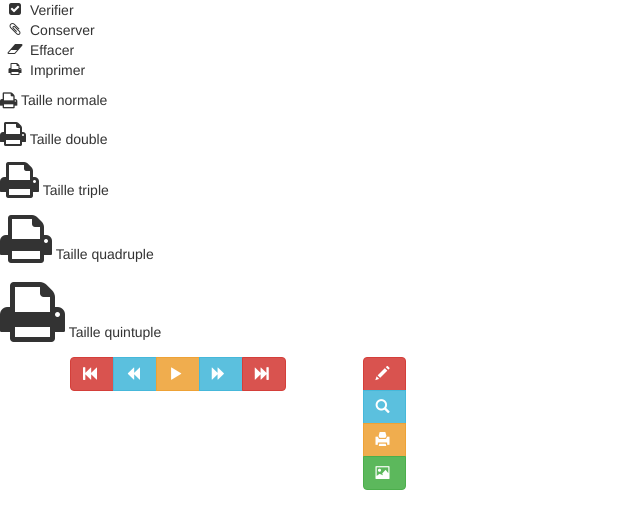
After one commit to maloderivals/lo07, a PHP site: page /bootstrap_training.html in a window 1280 px wide. The commit adds this page. Shown: the top 529 px of the page, without its empty margins (0-640 px from the left). Run offline with PHP 8.4, Linux system fonts and the light colour scheme; some libraries are stand-ins or nearby versions.

Commit message:
mini modif

```diff
--- /dev/null
+++ b/bootstrap_training.html
@@ -0,0 +1,45 @@
+<!DOCTYPE html>
+<html>
+  <head>
+    <link href="Bootstrap/css/bootstrap.css" rel="stylesheet">
+
+    <link href="https://maxcdn.bootstrapcdn.com/font-awesome/4.2.0/css/font-awesome.min.css" rel="stylesheet">
+  </head>
+  <body>
+
+  <ul class="fa-ul">
+  <li><i class="fa-li fa fa-check-square"></i>Verifier</li>
+  <li><i class="fa-li fa fa-paperclip"></i>Conserver</li>
+  <li><i class="fa-li fa fa-eraser"></i>Effacer</li>
+  <li><i class="fa-li fa fa-print"></i>Imprimer</li>
+
+</ul>
+      <p><i class="fa fa-print fa-lg"></i> Taille normale</p>
+<p><i class="fa fa-print fa-2x"></i> Taille double</p>
+<p><i class="fa fa-print fa-3x"></i> Taille triple</p>
+<p><i class="fa fa-print fa-4x"></i> Taille quadruple</p>
+<p><i class="fa fa-print fa-5x"></i> Taille quintuple</p>
+
+<div class="container">
+  <div class="row" >
+    <div class="col-lg-3">
+      <div class="btn-group">
+          <a class="btn btn-danger" href="#"><span class="glyphicon glyphicon-fast-backward"></span>&nbsp;</a>
+          <a class="btn btn-info" href="#"><span class="glyphicon glyphicon-backward"></span>&nbsp;</a>
+          <a class="btn btn-warning" href="#"><span class="glyphicon glyphicon-play"></span>&nbsp;</a>
+          <a class="btn btn-info" href="#"><span class="glyphicon glyphicon-forward"></span>&nbsp;</a>
+          <a class="btn btn-danger" href="#"><span class="glyphicon glyphicon-fast-forward"></span>&nbsp;</a>
+      </div>
+    </div>
+    <div class="col-lg-1">
+      <div class="btn-group-vertical">
+          <a class="btn btn-danger" href="#"><span class="glyphicon glyphicon-pencil"></span>&nbsp;</a>
+          <a class="btn btn-info" href="#"><span class="glyphicon glyphicon-search"></span>&nbsp;</a>
+          <a class="btn btn-warning" href="#"><span class="glyphicon glyphicon-print"></span>&nbsp;</a>
+          <a class="btn btn-success" href="#"><span class="glyphicon glyphicon-picture"></span>&nbsp;</a>
+      </div>
+    </div>
+  </div>
+</div>
+  </body>
+</html>
--- a/index.php
+++ b/index.php
@@ -57,10 +57,11 @@ echo "<h1 align='center'>INDEX</h1>";
     <head>
         <title>Index</title>
         <meta charset="UTF-8">
+        <link rel="stylesheet" href="Bootstrap/css/bootstrap.min.css" >
         <meta name="viewport" content="width=device-width, initial-scale=1.0">
     </head>
     <body>
-        <h2><div><a href="Formulaires_Fonctio1/Nombre_element_formation.php">Test</a></div></h2>
+        <h2><div><a href="Fonctio5/importcsv_form.html">Test</a></div></h2>
 
         <h2><div><a href="Classes/ElementFormation.php">Error</a></div></h2>
 
```
Also changed, not shown: 1erePage.php (+18 -15 lines), Fonctio5/importCursusCsv.php (+9 -5 lines), newhtml.html (deleted, +0 -16 lines), 1 other file.
